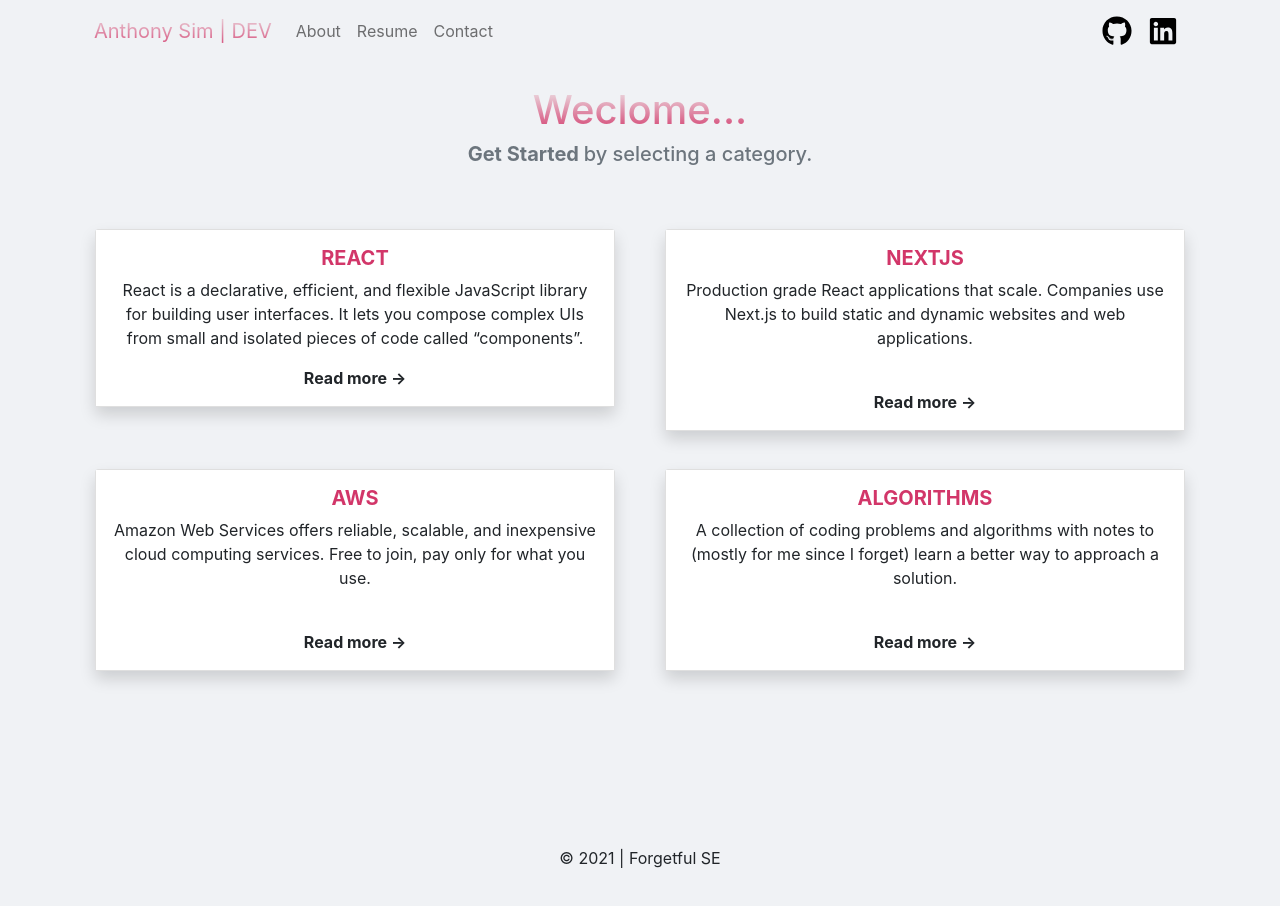
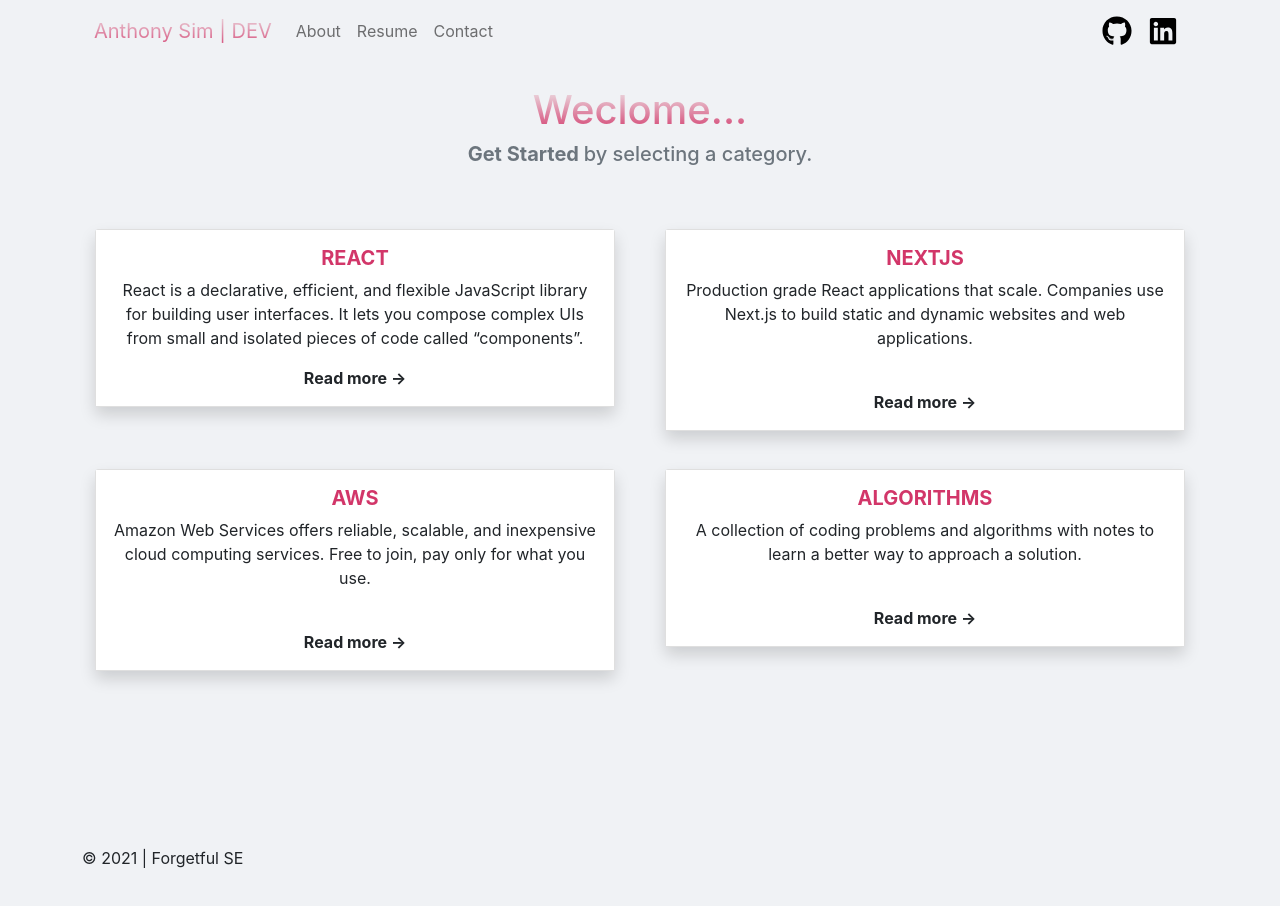
Before and after one commit to anthonysim/blog-app, a Next.js app: page / in a window 1280 px wide. Shown: the top 906 px of the page. Built offline with nearby package versions, Linux system fonts and the light colour scheme.

Commit message:
saving point

```diff
--- a/components/Footer.js
+++ b/components/Footer.js
@@ -16,8 +16,8 @@
         {/* Github */}
         {/* < a target="_blank" rel="noreferrer" href="https://github.com/anthonysim" >
           <FaGithub style={{ fontSize: '30px' }} />
-        </a>
-        &nbsp;&nbsp; */}
+        </a> */}
+        {/* &nbsp;&nbsp; */}
         {/* Linkedin */}
         {/* <a target="_blank" rel="noreferrer" href="https://www.linkedin.com/in/sim-anthony"><FaLinkedin style={{ fontSize: '30px' }} />&nbsp;&nbsp;&nbsp;
         </a> */}
--- a/components/FrontCard.js
+++ b/components/FrontCard.js
@@ -88,7 +88,7 @@
                 <div className="card-body" style={bodyStyleOptions}>
                   <h5 className="card-title" style={titlebodyStyleOptions}>ALGORITHMS</h5>
                   <p className="card-text" style={bodyStyleOptions}>
-                    A collection of coding problems and algorithms with notes to (mostly for me since I forget) learn a better way to approach a solution.
+                    A collection of coding problems and algorithms with notes to learn a better way to approach a solution.
                   </p>
                   <br />
                   <strong className="bg-white">Read more {'->'}</strong>
--- a/styles/Footer.module.css
+++ b/styles/Footer.module.css
@@ -1,9 +1,5 @@
 .foot {
-  text-align: center;
-  margin-left: auto;
-  margin-right: auto;
-  left: 0;
-  right: 0;
-  bottom: 0;
-  height: 2.5rem;
+  /* position:fixed;
+  bottom: 15px; */
+  margin: auto;
 }
```
Also changed, not shown: pages/about/index.js (+4 -10 lines), pages/posts/react/googleSignIn.mdx (+4 -3 lines), 1 other file (tests, documents, lock files or other folders).
